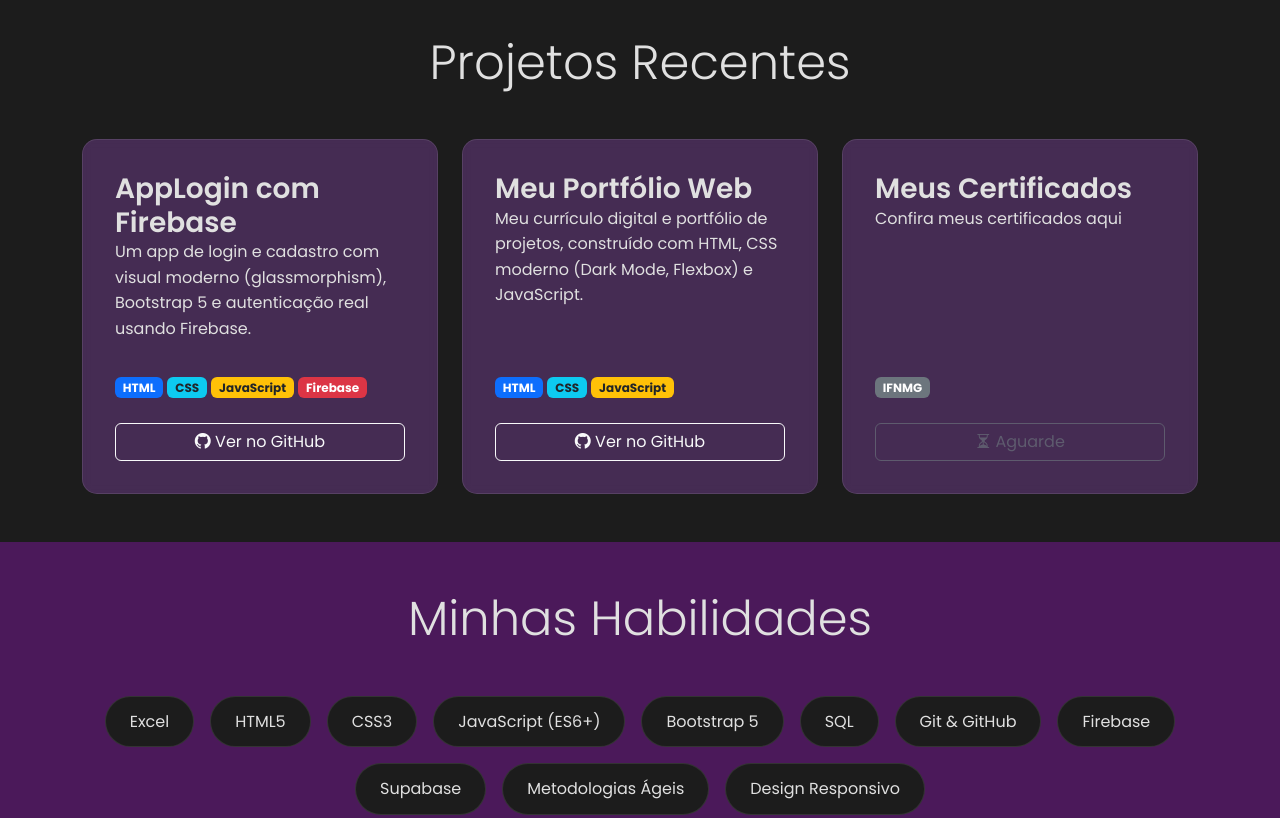
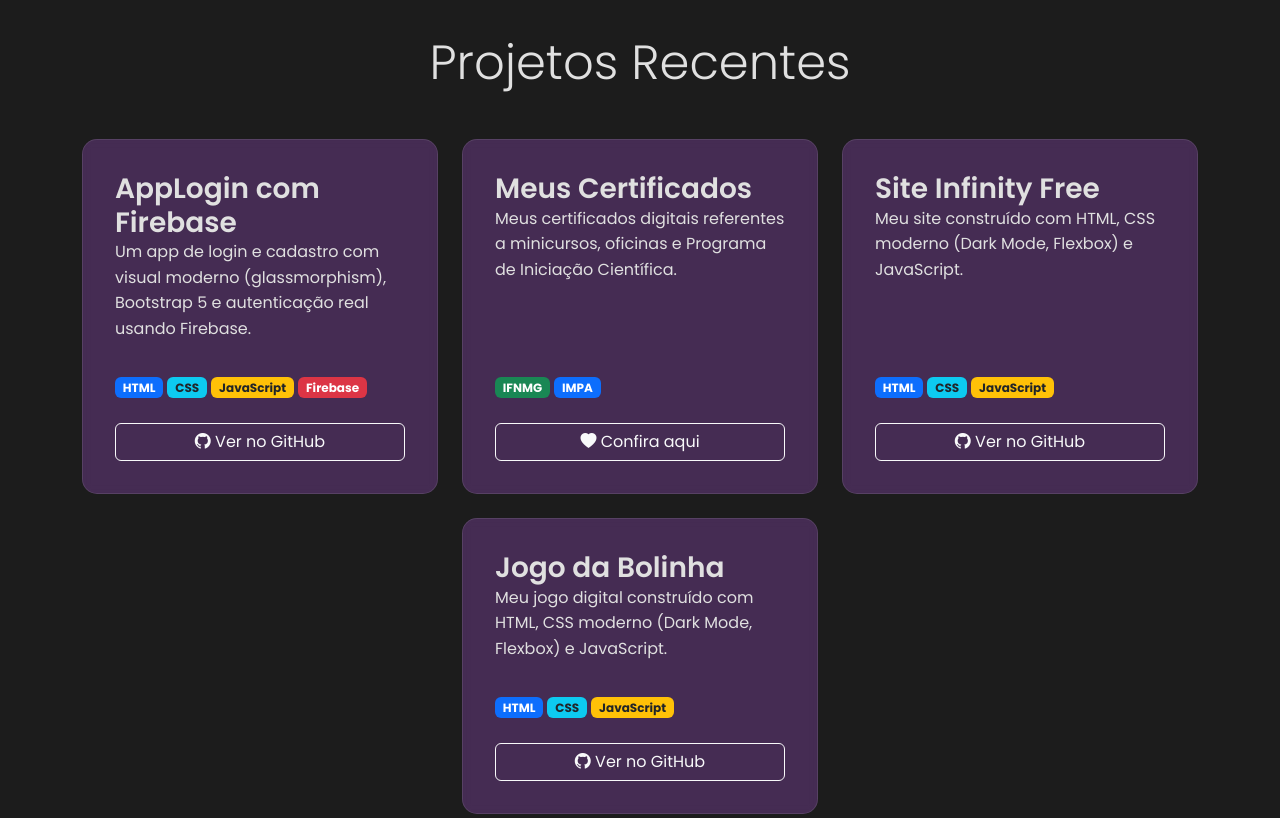
Before and after one commit to carlajamille/portifolio, a plain HTML site: page index.html in a window 1280 px wide. Shown: the part 1320-2138 px from the top of the page. Drawn offline with nearby package versions, Linux system fonts and the light colour scheme.

Commit message:
alterar projeto

```diff
--- a/index.html
+++ b/index.html
@@ -3,7 +3,7 @@
 <head>
     <meta charset="UTF-8">
     <meta name="viewport" content="width=device-width, initial-scale=1.0">
-    <title>Meu Portfólio - Carla Jamille</title>
+    <title>Meu Portfólio - Carla Jamille de Souza</title>
 
     <link rel="preconnect" href="https://fonts.googleapis.com">
     <link rel="preconnect" href="https://fonts.gstatic.com" crossorigin>
@@ -19,7 +19,7 @@
 
     <nav class="navbar navbar-expand-lg navbar-dark fixed-top navbar-glass">
         <div class="container">
-            <a class="navbar-brand" href="#">Carla Jamille</a>
+            <a class="navbar-brand" href="#">Carla Jamille de Souza</a>
             <button class="navbar-toggler" type="button" data-bs-toggle="collapse" data-bs-target="#navbarNav">
                 <span class="navbar-toggler-icon"></span>
             </button>
@@ -54,7 +54,7 @@
                 <div class="col-md-6">
                     <h2 class="display-5 mb-4">Sobre Mim</h2>
                     <p class="lead">Olá! Sou um dev apaixonado por criar soluções e aprender novas tecnologias. Atualmente, estou focado em aprimorar minhas habilidades em desenvolvimento web...</p>
-                    <a href="www.linkedin.com/in/carla-jamille-souza-a9332a39b" target="_blank" class="btn btn-outline-primary rounded-pill px-4">
+                    <a href="https://www.linkedin.com/public-profile/settings/?trk=d_flagship3_profile_self_view_public_profile&lipi=urn%3Ali%3Apage%3Ad_flagship3_profile_view_base%3BiT9vszyJQAehipCCabNWhQ%3D%3D" target="_blank" class="btn btn-outline-primary rounded-pill px-4">
                         <i class="bi bi-linkedin"></i> Meu LinkedIn
                     </a>
                 </div>
@@ -79,22 +79,7 @@
                                 <span class="badge bg-warning text-dark">JavaScript</span>
                                 <span class="badge bg-danger">Firebase</span>
                             </div>
-                            <a href="https://github.com/carlajamille/app-login" target="_blank" class="btn btn-outline-light mt-4">
-                                <i class="bi bi-github"></i> Ver no GitHub
-                            </a>
-                        </div>
-                    </div>
-
-                    <div class="col-lg-4 col-md-6">
-                        <div class="project-card">
-                            <h3 class="card-title">Meu Portfólio Web</h3>
-                            <p class="card-text">Meu currículo digital e portfólio de projetos, construído com HTML, CSS moderno (Dark Mode, Flexbox) e JavaScript.</p>
-                            <div class="card-tags">
-                                <span class="badge bg-primary">HTML</span>
-                                <span class="badge bg-info text-dark">CSS</span>
-                                <span class="badge bg-warning text-dark">JavaScript</span>
-                            </div>
-                            <a href="https://github.com/carlajamille" target="_blank" class="btn btn-outline-light mt-4">
+                            <a href="https://carlajamille.github.io/app-login/" target="_blank" class="btn btn-outline-light mt-4">
                                 <i class="bi bi-github"></i> Ver no GitHub
                             </a>
                         </div>
@@ -103,12 +88,47 @@
                     <div class="col-lg-4 col-md-6">
                         <div class="project-card">
                             <h3 class="card-title">Meus Certificados</h3>
-                            <p class="card-text">Confira meus certificados aqui</p>
+                            <p class="card-text">Meus certificados digitais referentes a minicursos, oficinas e Programa de Iniciação Científica.</p>
                             <div class="card-tags">
-                                <span class="badge bg-secondary">IFNMG</span>
+                                <span class="badge bg-success">IFNMG</span>
+                                <span class="badge bg-primary">IMPA</span>
                             </div>
-                            <a href="#" class="btn btn-outline-secondary mt-4 disabled">
-                                <i class="bi bi-hourglass-split"></i> Aguarde
+                            <a href="https://drive.google.com/drive/folders/1n_FtvWdX8q0m9yWWQlWH4W54NNNHKgpj" target="_blank" class="btn btn-outline-light mt-4">
+                                <i class="bi bi-heart-fill"></i> Confira aqui
+                            </a>
+                        </div>
+                    </div>
+
+                    <div class="col-lg-4 col-md-6">
+                        <div class="project-card">
+                            <h3 class="card-title">Site Infinity Free</h3>
+                            <p class="card-text">Meu site construído com HTML, CSS moderno (Dark Mode, Flexbox) e JavaScript.</p>
+                            <div class="card-tags">
+                                <span class="badge bg-primary">HTML</span>
+                                <span class="badge bg-info text-dark">CSS</span>
+                                <span class="badge bg-warning text-dark">JavaScript</span>
+                            </div>
+                            <a href="https://carlajamille.github.io/site-infinity/" target="_blank" class="btn btn-outline-light mt-4">
+                                <i class="bi bi-github"></i> Ver no GitHub
+                            </a>
+                        </div>
+                    </div>
+
+                    <div class="col-lg-4 col-md-6">
+
+                    </div>
+
+                    <div class="col-lg-4 col-md-6">
+                        <div class="project-card">
+                            <h3 class="card-title">Jogo da Bolinha</h3>
+                            <p class="card-text">Meu jogo digital construído com HTML, CSS moderno (Dark Mode, Flexbox) e JavaScript.</p>
+                            <div class="card-tags">
+                                <span class="badge bg-primary">HTML</span>
+                                <span class="badge bg-info text-dark">CSS</span>
+                                <span class="badge bg-warning text-dark">JavaScript</span>
+                            </div>
+                            <a href="https://carlajamille.github.io/jogo/" target="_blank" class="btn btn-outline-light mt-4">
+                                <i class="bi bi-github"></i> Ver no GitHub
                             </a>
                         </div>
                     </div>
@@ -142,7 +162,7 @@
             <a href="mailto:carlajamillesouza@gmail.com" class="text-white-50 mx-2 fs-5">carlajamillesouza@gmail.com</a>
         </div>
         <div>
-            <a href="www.linkedin.com/in/carla-jamille-souza-a9332a39b" target="_blank" class="btn-social mx-2"><i class="bi bi-linkedin"></i></a>
+            <a href="https://www.linkedin.com/public-profile/settings/?trk=d_flagship3_profile_self_view_public_profile&lipi=urn%3Ali%3Apage%3Ad_flagship3_profile_view_base%3BiT9vszyJQAehipCCabNWhQ%3D%3D" target="_blank" class="btn-social mx-2"><i class="bi bi-linkedin"></i></a>
             <a href="https://github.com/carlajamille" target="_blank" class="btn-social mx-2"><i class="bi bi-github"></i></a>
         </div>
         <p class="mt-4 text-white-50">&copy; 2025  Carla Jamille. Feito com <i class="bi bi-heart-fill text-danger"></i>.</p>
```
